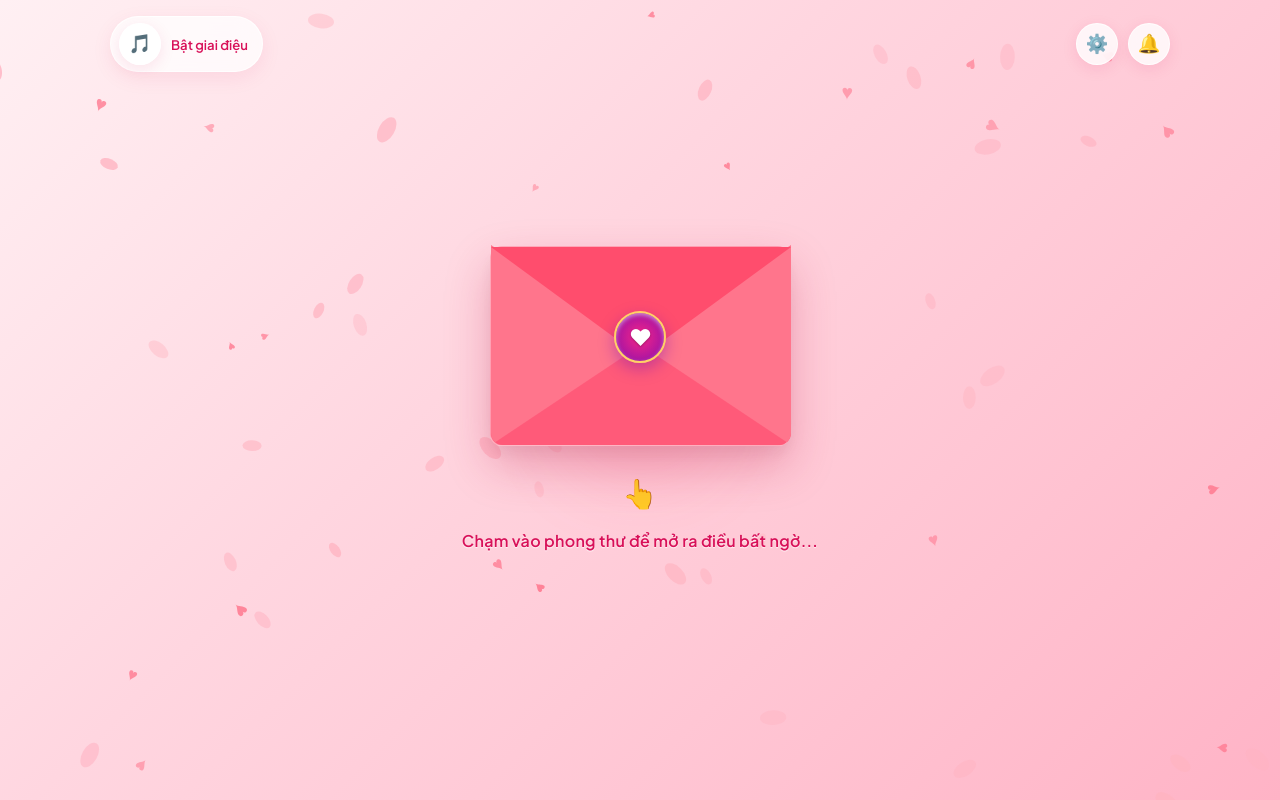
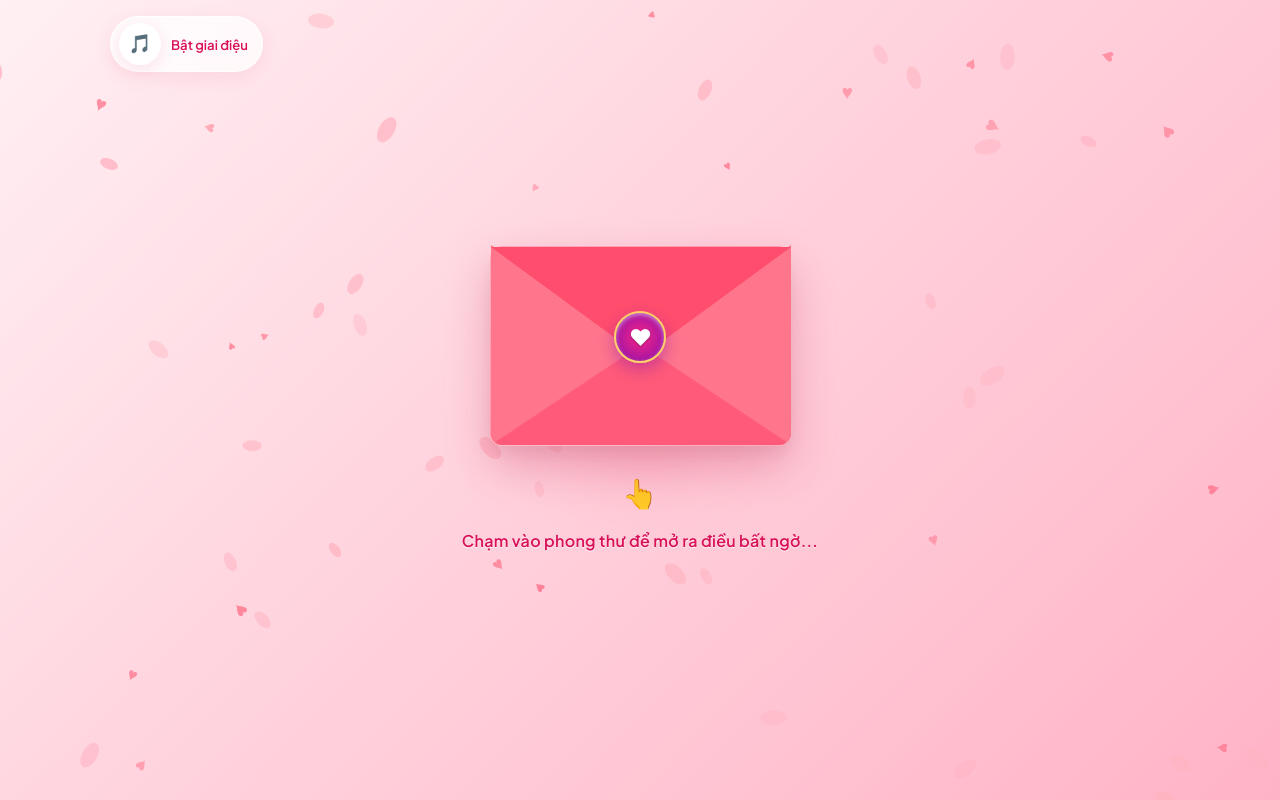
Before and after one commit to sento800/Will_you_be_my_girlfriend, a Next.js app: page / in a window 1280 px wide. Built offline with nearby package versions, Linux system fonts and the light colour scheme; a web font is replaced by a local one.

Commit message:
style: remove settings and sound effect buttons from header

```diff
--- a/app/page.js
+++ b/app/page.js
@@ -677,7 +677,7 @@ export default function ConfessionPage() {
       {/* Background Ambient Canvas */}
       <canvas id="ambient-canvas" ref={canvasRef} aria-hidden="true" />
 
-      {/* Floating Audio & Navigation Bar */}
+      {/* Floating Audio Navigation Bar */}
       <header className="top-nav" aria-label="Điều khiển trang">
         <div className="music-controller" onClick={toggleBGM}>
           <button
@@ -690,28 +690,6 @@ export default function ConfessionPage() {
           <span className="music-label">
             {musicPlaying ? 'Đang phát nhạc' : 'Bật giai điệu'}
           </span>
-        </div>
-
-        <div className="action-buttons">
-          <button
-            className="icon-btn"
-            onClick={() => setShowCustomModal(true)}
-            aria-label="Tùy biến tên & lời nhắn"
-            title="Chỉnh sửa thông tin tỏ tình"
-          >
-            <span>⚙️</span>
-          </button>
-          <button
-            className="icon-btn"
-            onClick={() => {
-              setSoundFxEnabled(!soundFxEnabled);
-              showToast(!soundFxEnabled ? 'Đã bật hiệu ứng âm thanh 🔔' : 'Đã tắt hiệu ứng âm thanh 🔕');
-            }}
-            aria-label="Bật tắt âm thanh hiệu ứng"
-            title="Âm thanh hiệu ứng"
-          >
-            <span>{soundFxEnabled ? '🔔' : '🔕'}</span>
-          </button>
         </div>
       </header>
 
```
Also changed, not shown: index.html (+0 -9 lines), script.js (+14 -6 lines).
